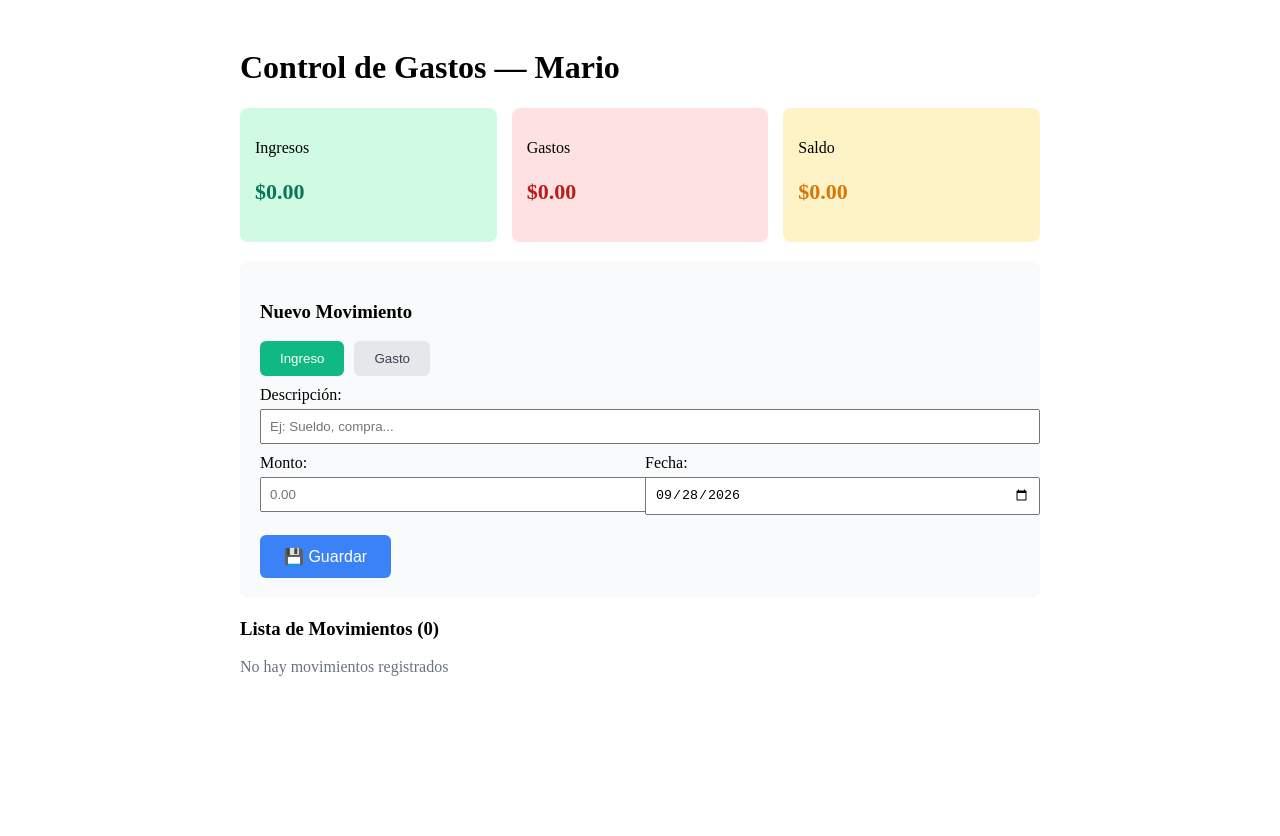
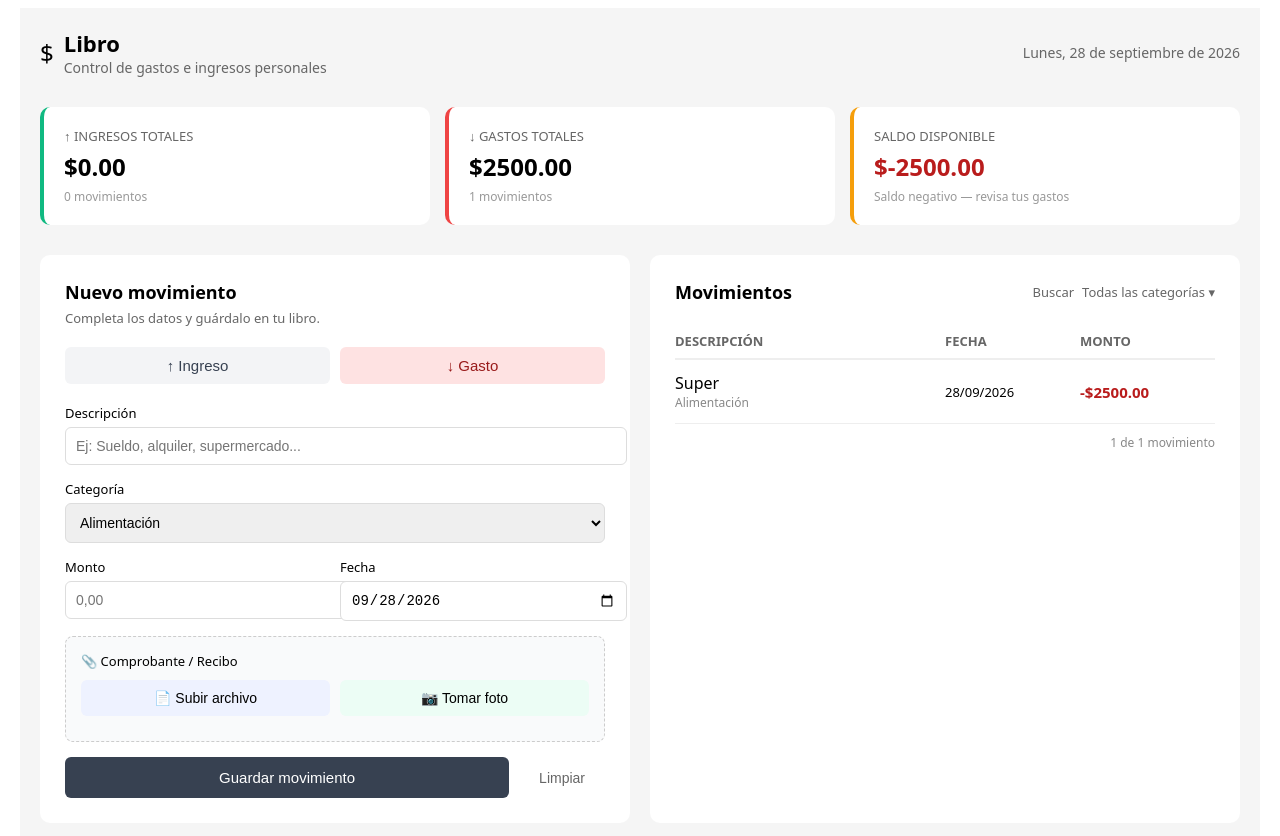
Before and after one commit to marioescalante383-lab/Control-de-Gastos-e-Ingresos, a React (Vite) app: page / in a window 1280 px wide. Shown: the top 836 px of the page. Before the commit the page ends 800 px from the top, so only its background shows below. Built offline with nearby package versions, Linux system fonts and the light colour scheme.

Commit message:
Update DashboardView.tsx

```diff
--- a/src/components/dashboard/DashboardView.tsx
+++ b/src/components/dashboard/DashboardView.tsx
@@ -1,150 +1,227 @@
-import React, { useState } from 'react';
+import React, { useState, useRef } from 'react';
 
 type Movement = {
   id: number;
   type: 'ingreso' | 'gasto';
   description: string;
+  category: string;
   amount: number;
   date: string;
+  file?: { name: string; type: string; url?: string };
 };
 
-export const DashboardView: React.FC<{ user: { name: string } }> = ({ user }) => {
-  const [movements, setMovements] = useState<Movement[]>([]);
-  const [type, setType] = useState<'ingreso' | 'gasto'>('ingreso');
+export const DashboardView: React.FC<{ user?: { name: string } }> = ({ user }) => {
+  const [movements, setMovements] = useState<Movement[]>([
+    { id: 1, type: 'gasto', description: 'Super', category: 'Alimentación', amount: 2500, date: '2026-09-28' }
+  ]);
+  const [type, setType] = useState<'ingreso' | 'gasto'>('gasto');
   const [description, setDescription] = useState('');
+  const [category, setCategory] = useState('Alimentación');
   const [amount, setAmount] = useState('');
-  const [date, setDate] = useState(new Date().toISOString().split('T')[0]);
+  const [date, setDate] = useState('2026-09-28');
+  const [selectedFile, setSelectedFile] = useState<File | null>(null);
+  const [previewUrl, setPreviewUrl] = useState<string | null>(null);
+  const fileInputRef = useRef<HTMLInputElement>(null);
+  const cameraInputRef = useRef<HTMLInputElement>(null);
 
   const totalIngresos = movements.filter(m => m.type === 'ingreso').reduce((s, m) => s + m.amount, 0);
   const totalGastos = movements.filter(m => m.type === 'gasto').reduce((s, m) => s + m.amount, 0);
   const saldo = totalIngresos - totalGastos;
 
+  const handleFileSelect = (e: React.ChangeEvent<HTMLInputElement>) => {
+    const file = e.target.files?.[0];
+    if (!file) return;
+    setSelectedFile(file);
+    if (previewUrl) URL.revokeObjectURL(previewUrl);
+    if (file.type.startsWith('image/')) {
+      setPreviewUrl(URL.createObjectURL(file));
+    } else {
+      setPreviewUrl(null);
+    }
+  };
+
   const guardar = () => {
-    if (!description || !amount) return;
-    setMovements([{
+    if (!description || !amount || parseFloat(amount) <= 0) {
+      alert('Completa descripción y monto ✅');
+      return;
+    }
+    const nuevo: Movement = {
       id: Date.now(),
       type,
       description,
+      category,
       amount: parseFloat(amount),
-      date
-    }, ...movements]);
+      date,
+      file: selectedFile ? {
+        name: selectedFile.name,
+        type: selectedFile.type
+      } : undefined
+    };
+    setMovements([nuevo, ...movements]);
     setDescription('');
     setAmount('');
+    setSelectedFile(null);
+    setPreviewUrl(null);
   };
 
+  const limpiar = () => {
+    setDescription('');
+    setAmount('');
+    setSelectedFile(null);
+    setPreviewUrl(null);
+  };
+
+  const categorias = ['Vivienda', 'Alimentación', 'Transporte', 'Salud', 'Entretenimiento', 'Educación', 'Otros'];
+
   return (
-    <div style={{padding: '20px', maxWidth: '800px', margin: '0 auto'}}>
-      <h1>Control de Gastos — {user.name}</h1>
+    <div style={{minHeight:'100vh', background:'#f5f5f5', padding:'20px', maxWidth:'1200px', margin:'0 auto', fontFamily:'system-ui, sans-serif'}}>
+      <header style={{display:'flex', justifyContent:'space-between', alignItems:'center', marginBottom:'30px'}}>
+        <div style={{display:'flex', alignItems:'center', gap:'10px'}}>
+          <span style={{fontSize:'24px'}}>$</span>
+          <div>
+            <h1 style={{margin:0, fontSize:'22px', fontWeight:'bold'}}>Libro</h1>
+            <p style={{margin:0, color:'#666', fontSize:'14px'}}>Control de gastos e ingresos personales</p>
+          </div>
+        </div>
+        <span style={{color:'#666', fontSize:'14px'}}>Lunes, 28 de septiembre de 2026</span>
+      </header>
 
-      <div style={{display: 'grid', gridTemplateColumns: '1fr 1fr 1fr', gap: '15px', margin: '20px 0'}}>
-        <div style={{padding: '15px', background: '#d1fae5', borderRadius: '8px'}}>
-          <p>Ingresos</p>
-          <p style={{fontSize: '22px', fontWeight: 'bold', color: '#047857'}}>${totalIngresos.toFixed(2)}</p>
+      <div style={{display:'grid', gridTemplateColumns:'repeat(3,1fr)', gap:'15px', marginBottom:'30px'}}>
+        <div style={{background:'white', padding:'20px', borderRadius:'10px', borderLeft:'4px solid #10b981'}}>
+          <p style={{color:'#666', fontSize:'13px', margin:0}}>↑ INGRESOS TOTALES</p>
+          <p style={{fontSize:'24px', fontWeight:'bold', margin:'5px 0'}}>${totalIngresos.toFixed(2)}</p>
+          <p style={{color:'#999', fontSize:'12px', margin:0}}>{movements.filter(m=>m.type==='ingreso').length} movimientos</p>
         </div>
-        <div style={{padding: '15px', background: '#fee2e2', borderRadius: '8px'}}>
-          <p>Gastos</p>
-          <p style={{fontSize: '22px', fontWeight: 'bold', color: '#b91c1c'}}>${totalGastos.toFixed(2)}</p>
+        <div style={{background:'white', padding:'20px', borderRadius:'10px', borderLeft:'4px solid #ef4444'}}>
+          <p style={{color:'#666', fontSize:'13px', margin:0}}>↓ GASTOS TOTALES</p>
+          <p style={{fontSize:'24px', fontWeight:'bold', margin:'5px 0'}}>${totalGastos.toFixed(2)}</p>
+          <p style={{color:'#999', fontSize:'12px', margin:0}}>{movements.filter(m=>m.type==='gasto').length} movimientos</p>
         </div>
-        <div style={{padding: '15px', background: '#fef3c7', borderRadius: '8px'}}>
-          <p>Saldo</p>
-          <p style={{fontSize: '22px', fontWeight: 'bold', color: '#d97706'}}>${saldo.toFixed(2)}</p>
+        <div style={{background:'white', padding:'20px', borderRadius:'10px', borderLeft:'4px solid #f59e0b'}}>
+          <p style={{color:'#666', fontSize:'13px', margin:0}}>SALDO DISPONIBLE</p>
+          <p style={{fontSize:'24px', fontWeight:'bold', margin:'5px 0', color:saldo>=0?'#d97706':'#b91c1c'}}>${saldo.toFixed(2)}</p>
+          <p style={{color:'#999', fontSize:'12px', margin:0}}>{saldo>=0?'Saldo positivo':'Saldo negativo — revisa tus gastos'}</p>
         </div>
       </div>
 
-      <div style={{padding: '20px', background: '#f9fafb', borderRadius: '8px', marginBottom: '20px'}}>
-        <h3>Nuevo Movimiento</h3>
+      <div style={{display:'grid', gridTemplateColumns:'1fr 1fr', gap:'20px'}}>
+        <div style={{background:'white', padding:'25px', borderRadius:'10px'}}>
+          <h2 style={{fontSize:'18px', margin:'0 0 5px 0'}}>Nuevo movimiento</h2>
+          <p style={{color:'#666', fontSize:'13px', margin:'0 0 20px 0'}}>Completa los datos y guárdalo en tu libro.</p>
 
-        <div style={{display: 'flex', gap: '10px', margin: '10px 0'}}>
-          <button onClick={() => setType('ingreso')} style={{
-            padding: '10px 20px',
-            background: type === 'ingreso' ? '#10b981' : '#e5e7eb',
-            color: type === 'ingreso' ? 'white' : '#374151',
-            border: 'none',
-            borderRadius: '6px',
-            cursor: 'pointer'
-          }}>Ingreso</button>
-          <button onClick={() => setType('gasto')} style={{
-            padding: '10px 20px',
-            background: type === 'gasto' ? '#ef4444' : '#e5e7eb',
-            color: type === 'gasto' ? 'white' : '#374151',
-            border: 'none',
-            borderRadius: '6px',
-            cursor: 'pointer'
-          }}>Gasto</button>
+          <div style={{display:'flex', gap:'10px', marginBottom:'20px'}}>
+            <button onClick={()=>setType('ingreso')} style={{
+              flex:1, padding:'10px', border:'none', borderRadius:'6px', fontSize:'15px', cursor:'pointer',
+              background: type==='ingreso'?'#d1fae5':'#f3f4f6', color: type==='ingreso'?'#065f46':'#374151'
+            }}>↑ Ingreso</button>
+            <button onClick={()=>setType('gasto')} style={{
+              flex:1, padding:'10px', border:'none', borderRadius:'6px', fontSize:'15px', cursor:'pointer',
+              background: type==='gasto'?'#fee2e2':'#f3f4f6', color: type==='gasto'?'#991b1b':'#374151'
+            }}>↓ Gasto</button>
           </div>
 
-        <div style={{margin: '10px 0'}}>
-          <label>Descripción: </label>
-          <input
-            type="text"
-            value={description}
-            onChange={e => setDescription(e.target.value)}
-            placeholder="Ej: Sueldo, compra..."
-            style={{width: '100%', padding: '8px', marginTop: '5px'}}
-          />
+          <div style={{marginBottom:'15px'}}>
+            <label style={{display:'block', fontSize:'13px', fontWeight:'500', marginBottom:'5px'}}>Descripción</label>
+            <input type="text" value={description} onChange={e=>setDescription(e.target.value)}
+              placeholder="Ej: Sueldo, alquiler, supermercado..."
+              style={{width:'100%', padding:'10px', border:'1px solid #ddd', borderRadius:'6px', fontSize:'14px'}} />
           </div>
 
-        <div style={{display: 'flex', gap: '10px', margin: '10px 0'}}>
-          <div style={{flex: 1}}>
-            <label>Monto: </label>
-            <input
-              type="number"
-              value={amount}
-              onChange={e => setAmount(e.target.value)}
-              placeholder="0.00"
-              style={{width: '100%', padding: '8px', marginTop: '5px'}}
-            />
+          <div style={{marginBottom:'15px'}}>
+            <label style={{display:'block', fontSize:'13px', fontWeight:'500', marginBottom:'5px'}}>Categoría</label>
+            <select value={category} onChange={e=>setCategory(e.target.value)}
+              style={{width:'100%', padding:'10px', border:'1px solid #ddd', borderRadius:'6px', fontSize:'14px'}}>
+              {categorias.map(c=><option key={c}>{c}</option>)}
+            </select>
           </div>
-          <div style={{flex: 1}}>
-            <label>Fecha: </label>
-            <input
-              type="date"
-              value={date}
-              onChange={e => setDate(e.target.value)}
-              style={{width: '100%', padding: '8px', marginTop: '5px'}}
-            />
+
+          <div style={{display:'flex', gap:'10px', marginBottom:'15px'}}>
+            <div style={{flex:1}}>
+              <label style={{display:'block', fontSize:'13px', fontWeight:'500', marginBottom:'5px'}}>Monto</label>
+              <input type="number" step="0.01" value={amount} onChange={e=>setAmount(e.target.value)}
+                placeholder="0,00"
+                style={{width:'100%', padding:'10px', border:'1px solid #ddd', borderRadius:'6px', fontSize:'14px'}} />
+            </div>
+            <div style={{flex:1}}>
+              <label style={{display:'block', fontSize:'13px', fontWeight:'500', marginBottom:'5px'}}>Fecha</label>
+              <input type="date" value={date} onChange={e=>setDate(e.target.value)}
+                style={{width:'100%', padding:'10px', border:'1px solid #ddd', borderRadius:'6px', fontSize:'14px'}} />
             </div>
           </div>
 
-        <button onClick={guardar} style={{
-          padding: '12px 24px',
-          background: '#3b82f6',
-          color: 'white',
-          border: 'none',
-          borderRadius: '6px',
-          fontSize: '16px',
-          cursor: 'pointer',
-          marginTop: '10px'
-        }}>💾 Guardar</button>
+          {/* === SECCIÓN DE ARCHIVOS Y CÁMARA === */}
+          <div style={{marginBottom:'15px', padding:'15px', background:'#f9fafb', borderRadius:'8px', border:'1px dashed #ccc'}}>
+            <label style={{display:'block', fontSize:'13px', fontWeight:'500', marginBottom:'10px'}}>📎 Comprobante / Recibo</label>
+
+            <div style={{display:'flex', gap:'10px', marginBottom:'10px'}}>
+              <button type="button" onClick={()=>fileInputRef.current?.click()} style={{
+                flex:1, padding:'10px', background:'#eef2ff', border:'none', borderRadius:'6px', cursor:'pointer', fontSize:'14px'
+              }}>📄 Subir archivo</button>
+              <button type="button" onClick={()=>cameraInputRef.current?.click()} style={{
+                flex:1, padding:'10px', background:'#ecfdf5', border:'none', borderRadius:'6px', cursor:'pointer', fontSize:'14px'
+              }}>📷 Tomar foto</button>
             </div>
 
+            <input type="file" ref={fileInputRef} onChange={handleFileSelect}
+              accept=".pdf,.jpg,.jpeg,.png,.gif" style={{display:'none'}} />
+            <input type="file" ref={cameraInputRef} onChange={handleFileSelect}
+              accept="image/*" capture="environment" style={{display:'none'}} />
+
+            {selectedFile && (
+              <div style={{marginTop:'10px', padding:'10px', background:'white', borderRadius:'6px'}}>
+                <p style={{margin:0, fontSize:'13px', color:'#047857'}}>✅ {selectedFile.name}</p>
+                {previewUrl && (
+                  <img src={previewUrl} alt="Vista previa" style={{maxWidth:'100%', marginTop:'8px', borderRadius:'4px'}} />
+                )}
+              </div>
+            )}
+          </div>
+
+          <div style={{display:'flex', gap:'10px'}}>
+            <button onClick={guardar} style={{
+              flex:1, padding:'12px', background:'#374151', color:'white', border:'none', borderRadius:'6px', fontSize:'15px', cursor:'pointer'
+            }}>Guardar movimiento</button>
+            <button onClick={limpiar} style={{
+              padding:'12px 20px', background:'transparent', border:'none', color:'#666', cursor:'pointer', fontSize:'14px'
+            }}>Limpiar</button>
+          </div>
+        </div>
+
+        <div style={{background:'white', padding:'25px', borderRadius:'10px'}}>
+          <div style={{display:'flex', justifyContent:'space-between', alignItems:'center', marginBottom:'20px'}}>
+            <h2 style={{fontSize:'18px', margin:0}}>Movimientos</h2>
+            <div style={{display:'flex', gap:'8px'}}>
+              <span style={{fontSize:'13px', color:'#666'}}>Buscar</span>
+              <span style={{fontSize:'13px', color:'#666'}}>Todas las categorías ▾</span>
+            </div>
+          </div>
+
+          {movements.length === 0 ? (
+            <p style={{color:'#999', textAlign:'center', padding:'30px'}}>No hay movimientos registrados</p>
+          ) : (
             <div>
-        <h3>Lista de Movimientos ({movements.length})</h3>
-        {movements.length === 0 ? (
-          <p style={{color: '#6b7280'}}>No hay movimientos registrados</p>
-        ) : (
-          movements.map(m => (
-            <div key={m.id} style={{
-              padding: '12px',
-              borderBottom: '1px solid #e5e7eb',
-              display: 'flex',
-              justifyContent: 'space-between',
-              alignItems: 'center'
-            }}>
+              <div style={{display:'grid', gridTemplateColumns:'2fr 1fr 1fr', padding:'8px 0', borderBottom:'2px solid #eee', fontWeight:'bold', fontSize:'13px', color:'#666'}}>
+                <span>DESCRIPCIÓN</span>
+                <span>FECHA</span>
+                <span>MONTO</span>
+              </div>
+              {movements.map(m => (
+                <div key={m.id} style={{display:'grid', gridTemplateColumns:'2fr 1fr 1fr', padding:'12px 0', borderBottom:'1px solid #eee', alignItems:'center'}}>
                   <div>
-                <p style={{fontWeight: 'bold', margin: 0}}>{m.description}</p>
-                <p style={{fontSize: '12px', color: '#6b7280', margin: 0}}>{m.date}</p>
+                    <p style={{margin:0, fontWeight:'500'}}>{m.description}</p>
+                    <p style={{margin:0, fontSize:'12px', color:'#888'}}>{m.category}</p>
+                    {m.file && <p style={{margin:'4px 0 0 0', fontSize:'11px', color:'#047857'}}>📎 {m.file.name}</p>}
                   </div>
-              <p style={{
-                fontWeight: 'bold',
-                fontSize: '18px',
-                color: m.type === 'ingreso' ? '#047857' : '#b91c1c'
-              }}>
-                {m.type === 'ingreso' ? '+' : '-'}${m.amount.toFixed(2)}
-              </p>
+                  <span style={{fontSize:'13px'}}>{m.date.split('-').reverse().join('/')}</span>
+                  <span style={{fontWeight:'bold', fontSize:'15px', color:m.type==='ingreso'?'#047857':'#b91c1c'}}>
+                    {m.type==='ingreso'?'+':'-'}${m.amount.toFixed(2)}
+                  </span>
                 </div>
-          ))
+              ))}
+              <p style={{textAlign:'right', fontSize:'12px', color:'#888', marginTop:'10px'}}>{movements.length} de {movements.length} movimiento</p>
+            </div>
           )}
+        </div>
       </div>
     </div>
   );
```
Lines whose indentation alone changed are shown as unchanged.
